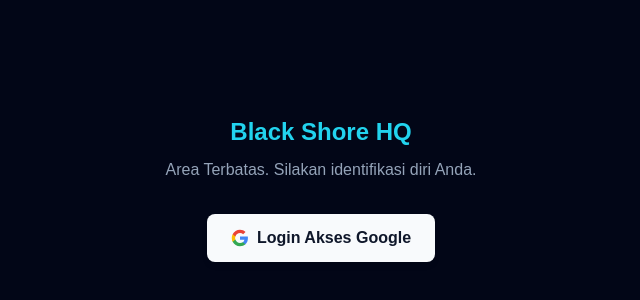
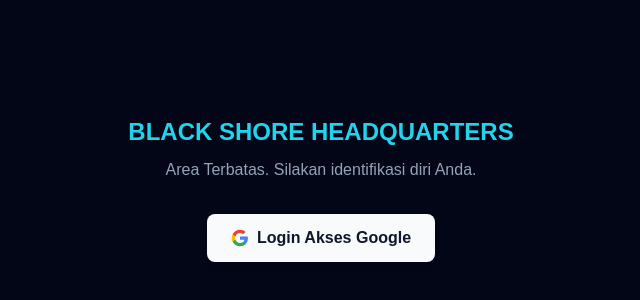
Before and after one commit to cardinaldeacre/Black-Shore, a Next.js app in the folder apps/frontend/: page /login in a window 1280 px wide. Shown: the part 212-512 px from the top of the page, without its empty margins (319-959 px from the left). Built offline with nearby package versions, Linux system fonts and the light colour scheme; no server answers.

Commit message:
fix: update login page header and Google sign-in URL for consistency

```diff
--- a/apps/frontend/src/app/login/page.tsx
+++ b/apps/frontend/src/app/login/page.tsx
@@ -55,7 +55,7 @@ export default function LoginPage() {
 				fontFamily: 'sans-serif',
 			}}>
 			<h1 style={{fontSize: '24px', fontWeight: 'bold', marginBottom: '8px', color: '#22d3ee'}}>
-				Black Shore HQ
+				BLACK SHORE HEADQUARTERS
 			</h1>
 			<p style={{color: '#94a3b8', marginBottom: '32px'}}>
 				Area Terbatas. Silakan identifikasi diri Anda.
@@ -63,7 +63,7 @@ export default function LoginPage() {
 
 			<button
 				onClick={() => {
-					window.location.href = `${backendUrl}/auth/google`;
+					window.location.href = `${backendUrl}/auth/google/signin`;
 				}}
 				style={{
 					backgroundColor: '#f8fafc',
```
